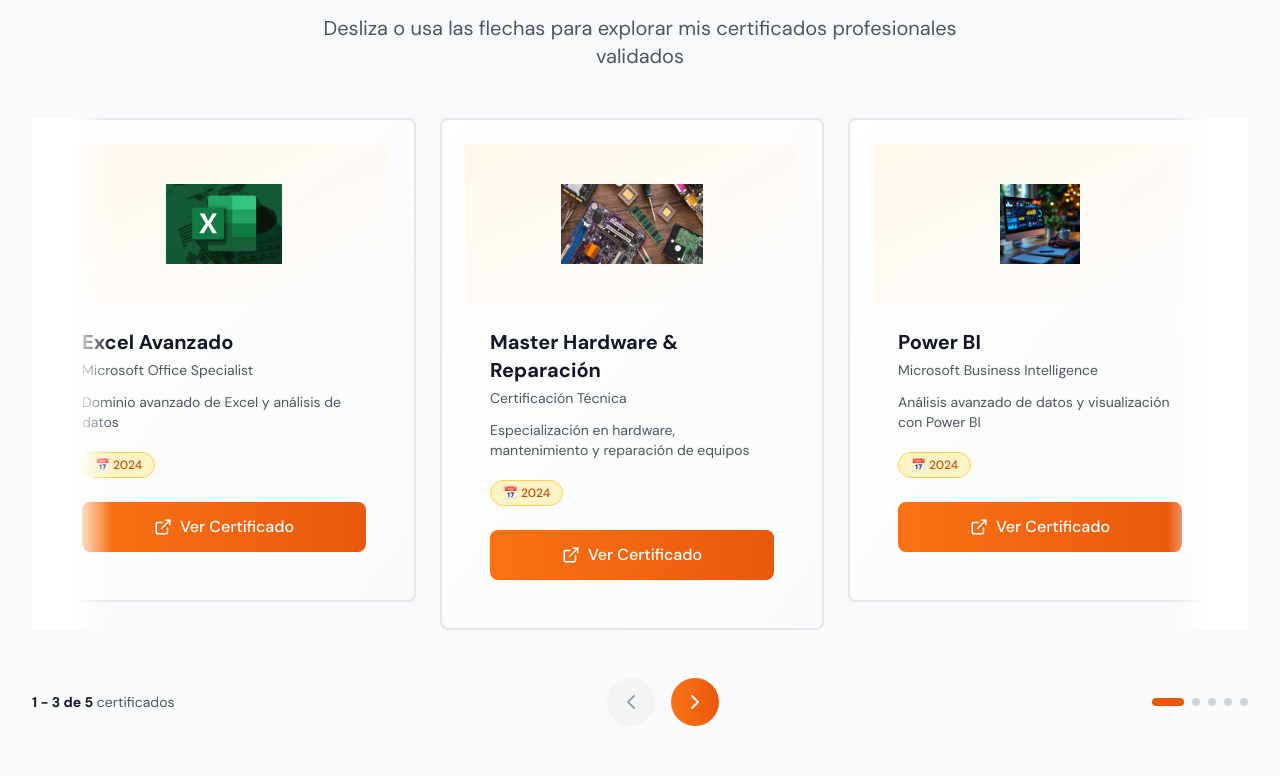
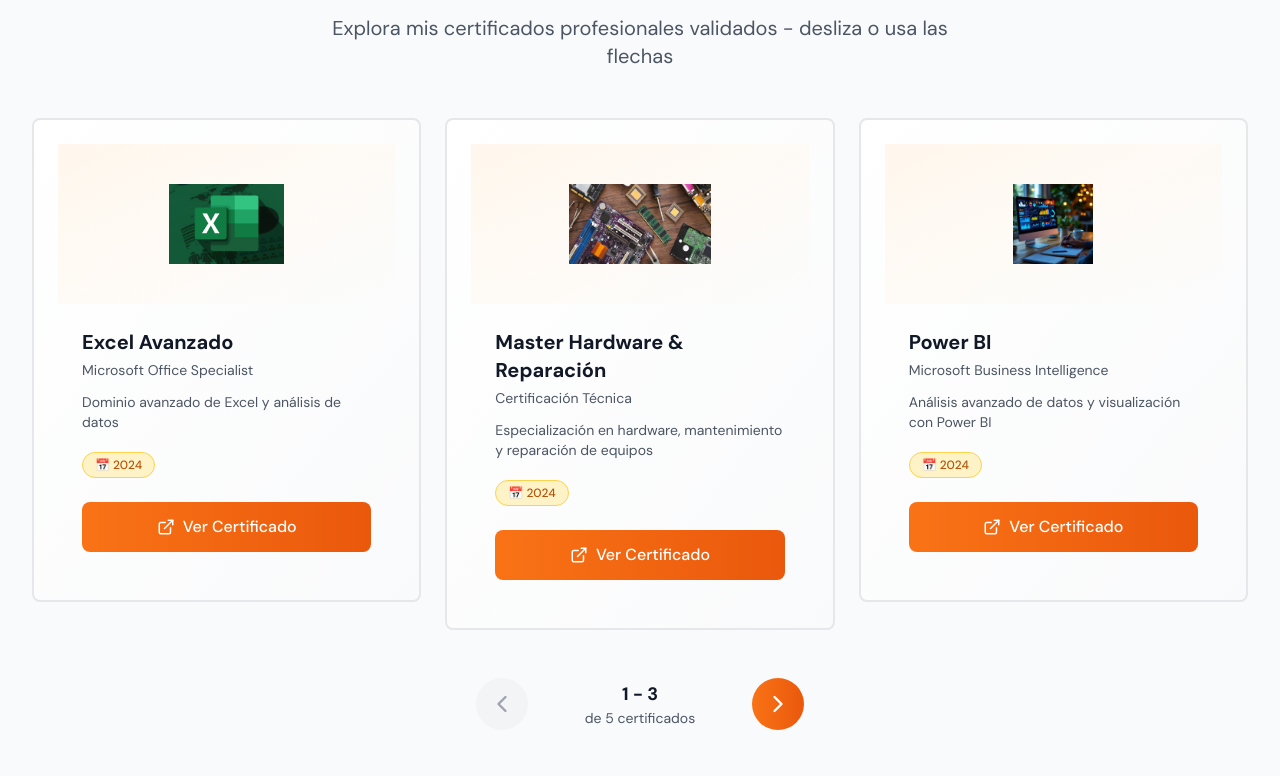
Before and after one commit to contactofixlab-lab/portafolio-vicente, a React (Vite) app: page / in a window 1280 px wide. Shown: the part 5990-6766 px from the top of the page. Built offline with nearby package versions, Linux system fonts and the light colour scheme.

Commit message:
Rewrite CertificatesCanvas: simple carousel showing 3 certificates, navigating 1 at a time

```diff
--- a/src/sections/CertificatesCanvas.jsx
+++ b/src/sections/CertificatesCanvas.jsx
@@ -1,12 +1,10 @@
 import { motion } from 'framer-motion'
 import { ChevronLeft, ChevronRight } from 'lucide-react'
-import { useState, useRef } from 'react'
+import { useState } from 'react'
 import CertificateCard from '../components/CertificateCard'
 
 export default function CertificatesCanvas() {
-  const [position, setPosition] = useState(0)
-  const containerRef = useRef(null)
-  const [dragStart, setDragStart] = useState(null)
+  const [currentIndex, setCurrentIndex] = useState(0)
 
   const certificates = [
     {
@@ -51,40 +49,20 @@
     }
   ]
 
-  const cardWidth = 360 // ancho de cada tarjeta + gap
-  const visibleCards = 3 // mostrar 3 a la vez
-  const maxPosition = -(certificates.length - visibleCards) * cardWidth
+  const itemsPerView = 3
+  const maxIndex = Math.max(0, certificates.length - itemsPerView)
 
-  const handleDragStart = (e) => {
-    setDragStart(e.clientX)
+  const goNext = () => {
+    setCurrentIndex(Math.min(currentIndex + 1, maxIndex))
   }
 
-  const handleDragEnd = (e) => {
-    if (!dragStart) return
-    const dragDistance = e.clientX - dragStart
-
-    if (Math.abs(dragDistance) > 50) {
-      if (dragDistance > 0) {
-        // Dragged right - show previous
-        setPosition(Math.min(position + cardWidth, 0))
-      } else {
-        // Dragged left - show next
-        setPosition(Math.max(position - cardWidth, maxPosition))
-      }
-    }
-    setDragStart(null)
+  const goPrev = () => {
+    setCurrentIndex(Math.max(currentIndex - 1, 0))
   }
 
-  const navigate = (direction) => {
-    if (direction === 'left') {
-      setPosition(Math.max(position - cardWidth, maxPosition))
-    } else {
-      setPosition(Math.min(position + cardWidth, 0))
-    }
-  }
-
-  const isAtStart = position === 0
-  const isAtEnd = position === maxPosition
+  const visibleCertificates = certificates.slice(currentIndex, currentIndex + itemsPerView)
+  const isAtStart = currentIndex === 0
+  const isAtEnd = currentIndex === maxIndex
 
   return (
     <section className="max-w-7xl mx-auto px-4 sm:px-6 lg:px-8 py-20">
@@ -100,95 +78,83 @@
             🏆 Certificaciones & Credenciales
           </h2>
           <p className="text-xl text-gray-600 max-w-2xl mx-auto">
-            Desliza o usa las flechas para explorar mis certificados profesionales validados
+            Explora mis certificados profesionales validados - desliza o usa las flechas
           </p>
         </div>
 
-        {/* Canvas Container */}
-        <div className="relative">
-          {/* Gradient Overlays */}
-          <div className="absolute left-0 top-0 bottom-0 w-12 md:w-20 bg-gradient-to-r from-white via-white to-transparent z-10 pointer-events-none" />
-          <div className="absolute right-0 top-0 bottom-0 w-12 md:w-20 bg-gradient-to-l from-white via-white to-transparent z-10 pointer-events-none" />
-
-          {/* Carousel */}
-          <motion.div
-            ref={containerRef}
-            drag="x"
-            dragConstraints={{ left: -2000, right: 0 }}
-            dragElastic={0.2}
-            onDragStart={handleDragStart}
-            onDragEnd={handleDragEnd}
-            animate={{ x: position }}
-            transition={{ type: 'spring', stiffness: 300, damping: 30 }}
-            className="flex gap-6 cursor-grab active:cursor-grabbing overflow-hidden"
-          >
-            {certificates.map((cert, idx) => (
+        {/* Cards Grid - 3 Visible */}
+        <div className="grid grid-cols-1 md:grid-cols-3 gap-6">
+          {visibleCertificates.map((cert) => (
             <motion.div
               key={cert.name}
-                className="flex-shrink-0 w-96"
+              initial={{ opacity: 0, y: 20 }}
+              animate={{ opacity: 1, y: 0 }}
+              exit={{ opacity: 0, y: -20 }}
+              transition={{ duration: 0.3 }}
             >
               <CertificateCard certificate={cert} />
             </motion.div>
           ))}
-          </motion.div>
         </div>
 
         {/* Navigation Controls */}
-        <div className="flex items-center justify-between">
-          {/* Stats */}
-          <div className="text-sm text-gray-600">
-            <span className="font-bold text-gray-900">
-              {Math.abs(Math.round(position / cardWidth)) + 1} - {Math.min(Math.abs(Math.round(position / cardWidth)) + visibleCards, certificates.length)} de {certificates.length}
-            </span>
-            {' '}certificados
-          </div>
-
-          {/* Arrow Buttons */}
-          <div className="flex gap-4">
+        <div className="flex items-center justify-center gap-8">
+          {/* Left Arrow */}
           <motion.button
             whileHover={{ scale: isAtStart ? 1 : 1.1 }}
             whileTap={{ scale: 0.95 }}
-              onClick={() => navigate('left')}
+            onClick={goPrev}
             disabled={isAtStart}
             className={`p-3 rounded-full transition-all ${
               isAtStart
                 ? 'bg-gray-100 text-gray-400 cursor-not-allowed'
-                  : 'bg-gradient-to-r from-primary-500 to-primary-600 text-white hover:shadow-lg'
+                : 'bg-gradient-to-r from-primary-500 to-primary-600 text-white hover:shadow-lg active:shadow-md'
             }`}
           >
-              <ChevronLeft size={24} />
+            <ChevronLeft size={28} />
           </motion.button>
 
+          {/* Stats */}
+          <div className="text-center min-w-40">
+            <div className="text-lg font-bold text-gray-900">
+              {currentIndex + 1} - {Math.min(currentIndex + itemsPerView, certificates.length)}
+            </div>
+            <div className="text-sm text-gray-600">
+              de {certificates.length} certificados
+            </div>
+          </div>
+
+          {/* Right Arrow */}
           <motion.button
             whileHover={{ scale: isAtEnd ? 1 : 1.1 }}
             whileTap={{ scale: 0.95 }}
-              onClick={() => navigate('right')}
+            onClick={goNext}
             disabled={isAtEnd}
             className={`p-3 rounded-full transition-all ${
               isAtEnd
                 ? 'bg-gray-100 text-gray-400 cursor-not-allowed'
-                  : 'bg-gradient-to-r from-primary-500 to-primary-600 text-white hover:shadow-lg'
+                : 'bg-gradient-to-r from-primary-500 to-primary-600 text-white hover:shadow-lg active:shadow-md'
             }`}
           >
-              <ChevronRight size={24} />
+            <ChevronRight size={28} />
           </motion.button>
         </div>
 
         {/* Indicators */}
-          <div className="flex gap-2">
-            {certificates.map((_, idx) => (
+        <div className="flex gap-2 justify-center">
+          {Array.from({ length: certificates.length - itemsPerView + 1 }).map((_, idx) => (
             <motion.button
               key={idx}
-                onClick={() => setPosition(-idx * cardWidth)}
+              onClick={() => setCurrentIndex(idx)}
               whileHover={{ scale: 1.2 }}
-                className={`h-2 rounded-full transition-all ${
-                  Math.abs(position / cardWidth) === idx
+              whileTap={{ scale: 0.95 }}
+              className={`h-3 rounded-full transition-all ${
+                currentIndex === idx
                   ? 'bg-primary-600 w-8'
-                    : 'bg-gray-300 w-2'
+                  : 'bg-gray-300 w-3 hover:bg-gray-400'
               }`}
             />
           ))}
-          </div>
         </div>
 
         {/* Info */}
```
Lines whose indentation alone changed are shown as unchanged.
